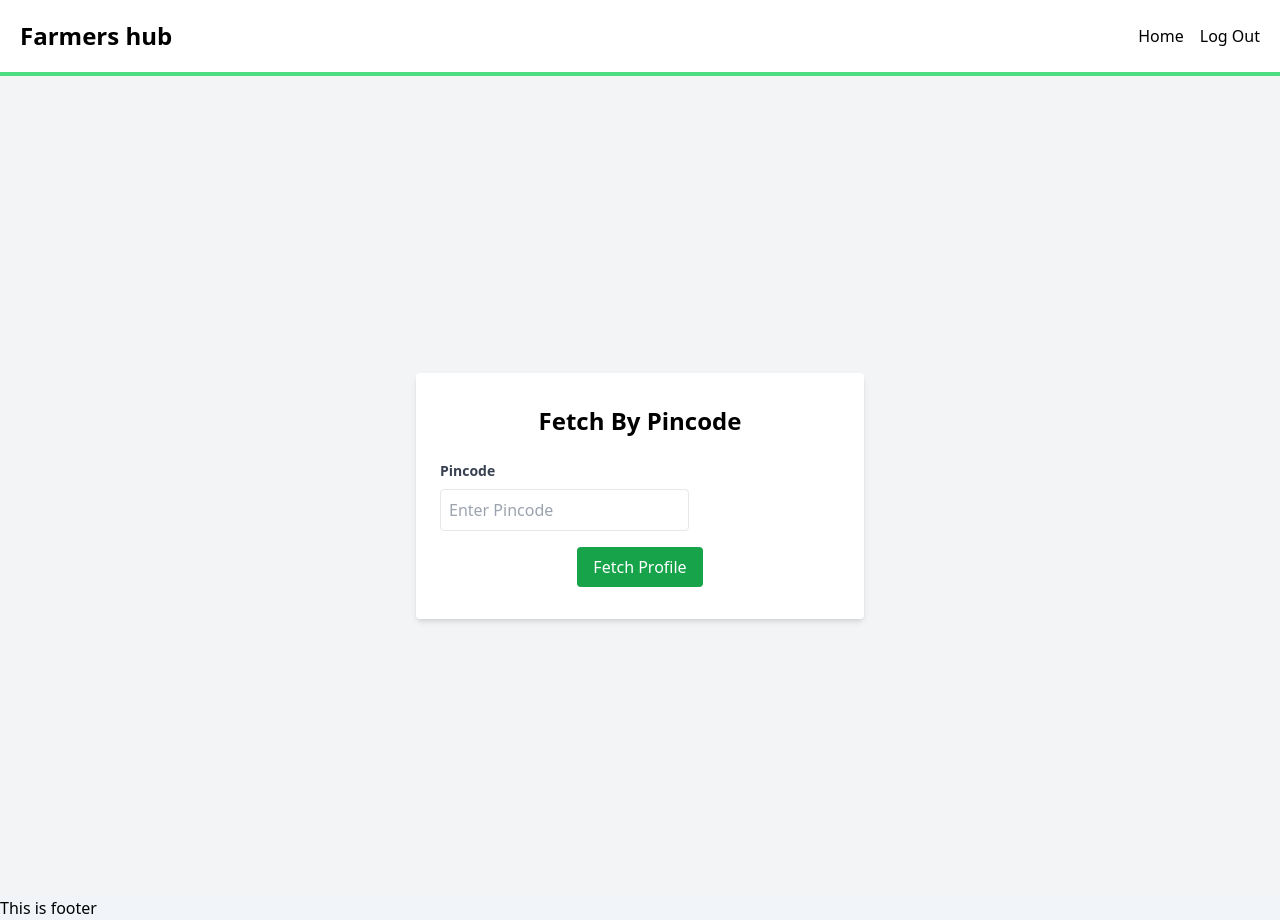
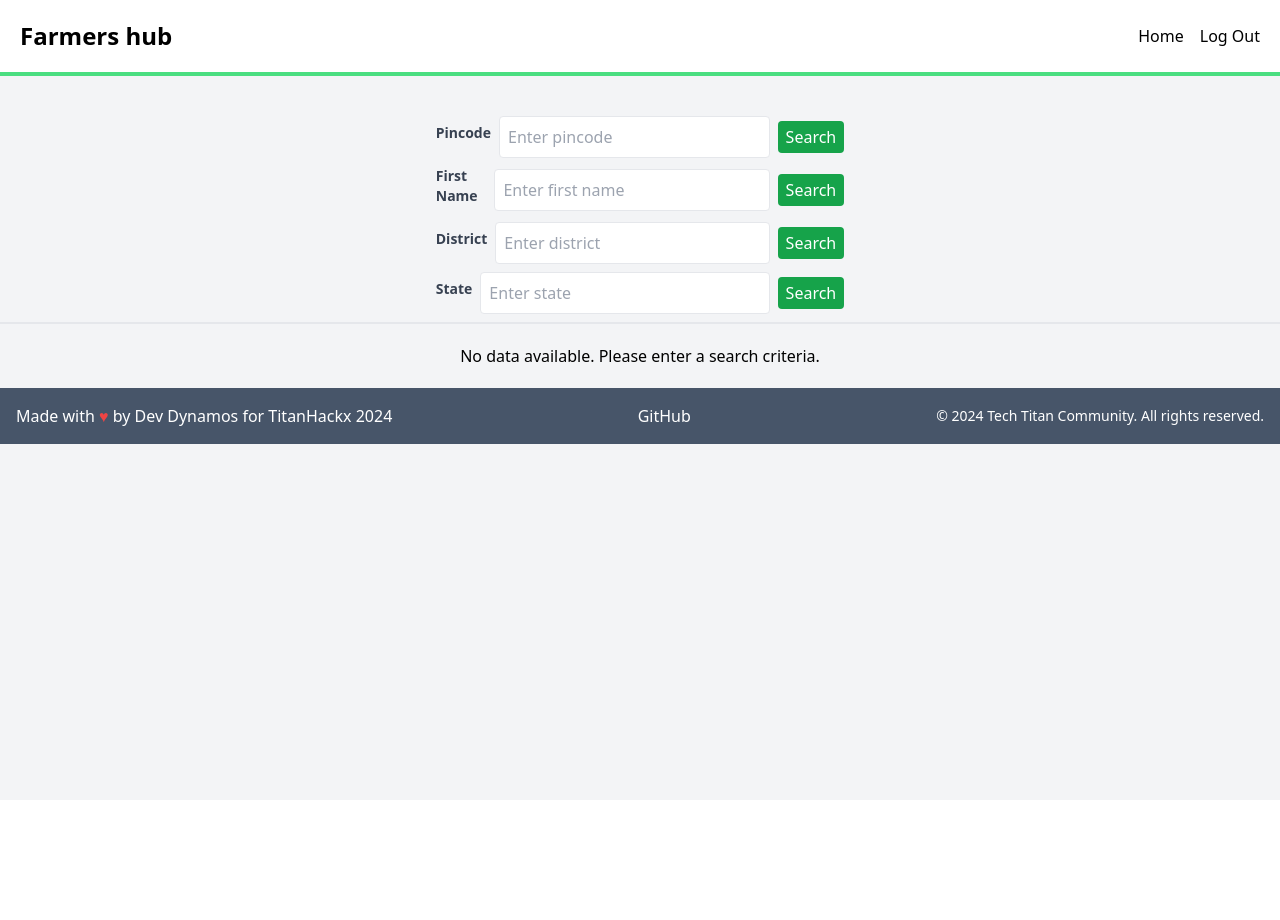
Before and after one commit to TitanHackx-2024/devDynamos, a React (Create React App) app in the folder frontend/farmershub/: page / in a window 1280 px wide. After the commit the page ends 800 px from the top, so only its background shows below. Built offline with nearby package versions, Linux system fonts and the light colour scheme; sample sign-in values are in the browser's storage.

Commit message:
searching added

```diff
--- a/frontend/farmershub/src/App.js
+++ b/frontend/farmershub/src/App.js
@@ -7,7 +7,7 @@ import AppRoutes from "./Routes.js";
 function App() {
   return (
     <Router>
-      <div className="bg-gray-100">
+      <div className=" min-h-screen flex flex-col bg-gray-100">
         <Header />
         <main>
           <AppRoutes />
--- a/frontend/farmershub/src/components/Footer.js
+++ b/frontend/farmershub/src/components/Footer.js
@@ -1,7 +1,22 @@
 function Footer() {
   return (
-    <footer className="container mx-auto flex justify-between items-center bg-slate-100">
-      This is footer
+    <footer className="container mx-auto flex justify-between items-center bg-slate-600 p-4">
+      <p className="text-white">
+        Made with <p className="inline text-red-500">♥</p> by Dev Dynamos for
+        TitanHackx 2024
+      </p>
+      <div className="flex space-x-4">
+        <a
+          href="https://github.com/TitanHackx-2024/devDynamos"
+          className="text-white hover:text-gray-300"
+        >
+          GitHub
+        </a>
+      </div>
+      <p className="text-white text-sm">
+        &copy; {new Date().getFullYear()} Tech Titan Community. All rights
+        reserved.
+      </p>
     </footer>
   );
 }
--- a/frontend/farmershub/src/components/Home.js
+++ b/frontend/farmershub/src/components/Home.js
@@ -1,21 +1,45 @@
 import React, { useState } from "react";
 import { authFetch } from "./AuthFetch";
 import { fetchProfileByPincodeUrl } from "../constants/Constants";
+import { fetchProfileByDistrict } from "../constants/Constants";
+import { fetchProfileByFirstName } from "../constants/Constants";
+import { fetchProfileByState } from "../constants/Constants";
+
 import CustomInput from "./CustomInput";
 import CustomLabel from "./CustomLabel";
 import CustomButton from "./CustomButton";
 
 function Home() {
   const [pincode, setPincode] = useState("");
+  const [firstname, setFirstname] = useState("");
+  const [state, setState] = useState("");
+  const [district, setDistrict] = useState("");
   const [profileData, setProfileData] = useState(null);
 
-  const handleFetchProfile = async (e) => {
-    e.preventDefault(); // Prevent the default form submission behavior
+  const handleFetchProfile = async (e, searchType) => {
+    e.preventDefault(); // Prevent default form submission
 
     try {
-      let url = fetchProfileByPincodeUrl + pincode;
+      let url = "";
 
-      console.log(fetchProfileByPincodeUrl);
+      // Determine the URL based on the search type
+      switch (searchType) {
+        case "pincode":
+          url = fetchProfileByPincodeUrl + pincode;
+          break;
+        case "firstname":
+          url = fetchProfileByFirstName + firstname;
+          break;
+        case "district":
+          url = fetchProfileByDistrict + district;
+          break;
+        case "state":
+          url = fetchProfileByState + state;
+          break;
+        default:
+          return;
+      }
+
       const response = await authFetch(url, {
         method: "GET",
       });
@@ -23,6 +47,7 @@ function Home() {
       if (response.ok) {
         const data = await response.json();
         setProfileData(data);
+        console.log("Fetched data:", data);
       } else {
         console.error("Failed to fetch profile data");
       }
@@ -33,44 +58,226 @@ function Home() {
 
   return (
     <>
-      <div className="flex items-center w-full justify-center min-h-screen bg-gray-100">
-        <div className=" bg-white p-8 rounded shadow-md w-full max-w-md">
-          <h2 className="text-2xl font-bold mb-6 text-center">
-            Fetch By Pincode
-          </h2>
-
-          <form onSubmit={handleFetchProfile} className="flex flex-wrap -mx-2">
-            <div className="mb-4">
+      <div className="container flex my-5 mx-auto justify-center bg-gray-100 border-b-2 border-r-zinc-800">
+        <div>
+          {/* Search by Pincode */}
+          <div className="flex gap-2 justify-center items-center mb-2">
             <CustomLabel
               htmlFor="pincode"
+              text="Pincode"
               className="block text-gray-700 text-sm font-bold mb-2"
-                text="Pincode"
             />
             <CustomInput
-                type="text"
               id="pincode"
+              placeholder="Enter pincode"
               value={pincode}
               onChange={(e) => setPincode(e.target.value)}
-                placeholder="Enter Pincode"
+              type="number"
+            />
+            <CustomButton
+              text="Search"
+              className="bg-green-600 text-white px-2 py-1 rounded hover:bg-green-500 focus:outline-none focus:ring focus:border-green-300"
+              type="submit"
+              onClick={(e) => handleFetchProfile(e, "pincode")}
             />
           </div>
-            <div className="w-full px-2 flex items-center justify-center">
+
+          {/* Search by First Name */}
+          <div className="flex gap-2 justify-center items-center mb-2">
+            <CustomLabel
+              htmlFor="firstname"
+              text="First Name"
+              className="block text-gray-700 text-sm font-bold mb-2"
+            />
+            <CustomInput
+              id="firstname"
+              placeholder="Enter first name"
+              value={firstname}
+              onChange={(e) => setFirstname(e.target.value)}
+              type="text"
+            />
             <CustomButton
-                text="Fetch Profile"
-                className="bg-green-600 text-white px-4 py-2 rounded hover:bg-green-500 focus:outline-none focus:ring focus:border-green-300"
+              text="Search"
+              className="bg-green-600 text-white px-2 py-1 rounded hover:bg-green-500 focus:outline-none focus:ring focus:border-green-300"
               type="submit"
+              onClick={(e) => handleFetchProfile(e, "firstname")}
             />
           </div>
-          </form>
+
+          {/* Search by District */}
+          <div className="flex gap-2 justify-center items-center mb-2">
+            <CustomLabel
+              htmlFor="district"
+              text="District"
+              className="block text-gray-700 text-sm font-bold mb-2"
+            />
+            <CustomInput
+              id="district"
+              placeholder="Enter district"
+              value={district}
+              onChange={(e) => setDistrict(e.target.value)}
+              type="text"
+            />
+            <CustomButton
+              text="Search"
+              className="bg-green-600 text-white px-2 py-1 rounded hover:bg-green-500 focus:outline-none focus:ring focus:border-green-300"
+              type="submit"
+              onClick={(e) => handleFetchProfile(e, "district")}
+            />
+          </div>
+
+          {/* Search by State */}
+          <div className="flex gap-2 justify-center items-center mb-2">
+            <CustomLabel
+              htmlFor="state"
+              text="State"
+              className="block text-gray-700 text-sm font-bold mb-2"
+            />
+            <CustomInput
+              id="state"
+              placeholder="Enter state"
+              value={state}
+              onChange={(e) => setState(e.target.value)}
+              type="text"
+            />
+            <CustomButton
+              text="Search"
+              className="bg-green-600 text-white px-2 py-1 rounded hover:bg-green-500 focus:outline-none focus:ring focus:border-green-300"
+              type="submit"
+              onClick={(e) => handleFetchProfile(e, "state")}
+            />
           </div>
         </div>
+      </div>
+
+      <div className="container flex my-5 mx-auto justify-center bg-gray-100">
         <div>
-        {profileData && (
-          <div className="mt-4 p-4 border border-gray-300 rounded">
-            <h2 className="text-xl font-semibold">Profile Data:</h2>
-            <pre>{JSON.stringify(profileData, null, 2)}</pre>
+          {profileData ? (
+            Array.isArray(profileData) ? (
+              profileData.length > 0 ? (
+                <table className="min-w-full bg-white border">
+                  <thead className="bg-gray-200">
+                    <tr>
+                      <th className="py-2 px-4 border-b text-left">
+                        First Name
+                      </th>
+                      <th className="py-2 px-4 border-b text-left">
+                        Last Name
+                      </th>
+                      <th className="py-2 px-4 border-b text-left">Pincode</th>
+                      <th className="py-2 px-4 border-b text-left">District</th>
+                      <th className="py-2 px-4 border-b text-left">State</th>
+                      <th className="py-2 px-4 border-b text-left">Country</th>
+                      <th className="py-2 px-4 border-b text-left">Village</th>
+                      <th className="py-2 px-4 border-b text-left">Address</th>
+                      <th className="py-2 px-4 border-b text-left">
+                        Mobile Number
+                      </th>
+                      <th className="py-2 px-4 border-b text-left">Email ID</th>
+                    </tr>
+                  </thead>
+                  <tbody>
+                    {profileData.map((profile, index) => (
+                      <tr key={index} className="hover:bg-gray-100">
+                        <td className="py-2 px-4 border-b">
+                          {profile.firstName}
+                        </td>
+                        <td className="py-2 px-4 border-b">
+                          {profile.lastName}
+                        </td>
+                        <td className="py-2 px-4 border-b">
+                          {profile.pincode}
+                        </td>
+                        <td className="py-2 px-4 border-b">
+                          {profile.district}
+                        </td>
+                        <td className="py-2 px-4 border-b">{profile.state}</td>
+                        <td className="py-2 px-4 border-b">
+                          {profile.country}
+                        </td>
+                        <td className="py-2 px-4 border-b">
+                          {profile.village}
+                        </td>
+                        <td className="py-2 px-4 border-b">
+                          {profile.address}
+                        </td>
+                        <td className="py-2 px-4 border-b">
+                          {profile.mobileNumber}
+                        </td>
+                        <td className="py-2 px-4 border-b">
+                          {profile.emailid}
+                        </td>
+                      </tr>
+                    ))}
+                  </tbody>
+                </table>
+              ) : (
+                <p>No profiles found.</p>
+              )
+            ) : (
+              <div>
+                <table className="min-w-full bg-white border">
+                  <thead className="bg-gray-200">
+                    <tr>
+                      <th className="py-2 px-4 border-b text-left">
+                        First Name
+                      </th>
+                      <th className="py-2 px-4 border-b text-left">
+                        Last Name
+                      </th>
+                      <th className="py-2 px-4 border-b text-left">Pincode</th>
+                      <th className="py-2 px-4 border-b text-left">District</th>
+                      <th className="py-2 px-4 border-b text-left">State</th>
+                      <th className="py-2 px-4 border-b text-left">Country</th>
+                      <th className="py-2 px-4 border-b text-left">Village</th>
+                      <th className="py-2 px-4 border-b text-left">Address</th>
+                      <th className="py-2 px-4 border-b text-left">
+                        Mobile Number
+                      </th>
+                      <th className="py-2 px-4 border-b text-left">Email ID</th>
+                    </tr>
+                  </thead>
+                  <tbody>
+                    <tr className="hover:bg-gray-100">
+                      <td className="py-2 px-4 border-b">
+                        {profileData.firstName}
+                      </td>
+                      <td className="py-2 px-4 border-b">
+                        {profileData.lastName}
+                      </td>
+                      <td className="py-2 px-4 border-b">
+                        {profileData.pincode}
+                      </td>
+                      <td className="py-2 px-4 border-b">
+                        {profileData.district}
+                      </td>
+                      <td className="py-2 px-4 border-b">
+                        {profileData.state}
+                      </td>
+                      <td className="py-2 px-4 border-b">
+                        {profileData.country}
+                      </td>
+                      <td className="py-2 px-4 border-b">
+                        {profileData.village}
+                      </td>
+                      <td className="py-2 px-4 border-b">
+                        {profileData.address}
+                      </td>
+                      <td className="py-2 px-4 border-b">
+                        {profileData.mobileNumber}
+                      </td>
+                      <td className="py-2 px-4 border-b">
+                        {profileData.emailid}
+                      </td>
+                    </tr>
+                  </tbody>
+                </table>
               </div>
+            )
+          ) : (
+            <p>No data available. Please enter a search criteria.</p>
           )}
+        </div>
       </div>
     </>
   );
```
Also changed, not shown: frontend/farmershub/src/constants/Constants.js (+7 -0 lines), 23 other files (tests, documents, lock files or other folders). Lines whose indentation alone changed are shown as unchanged.
